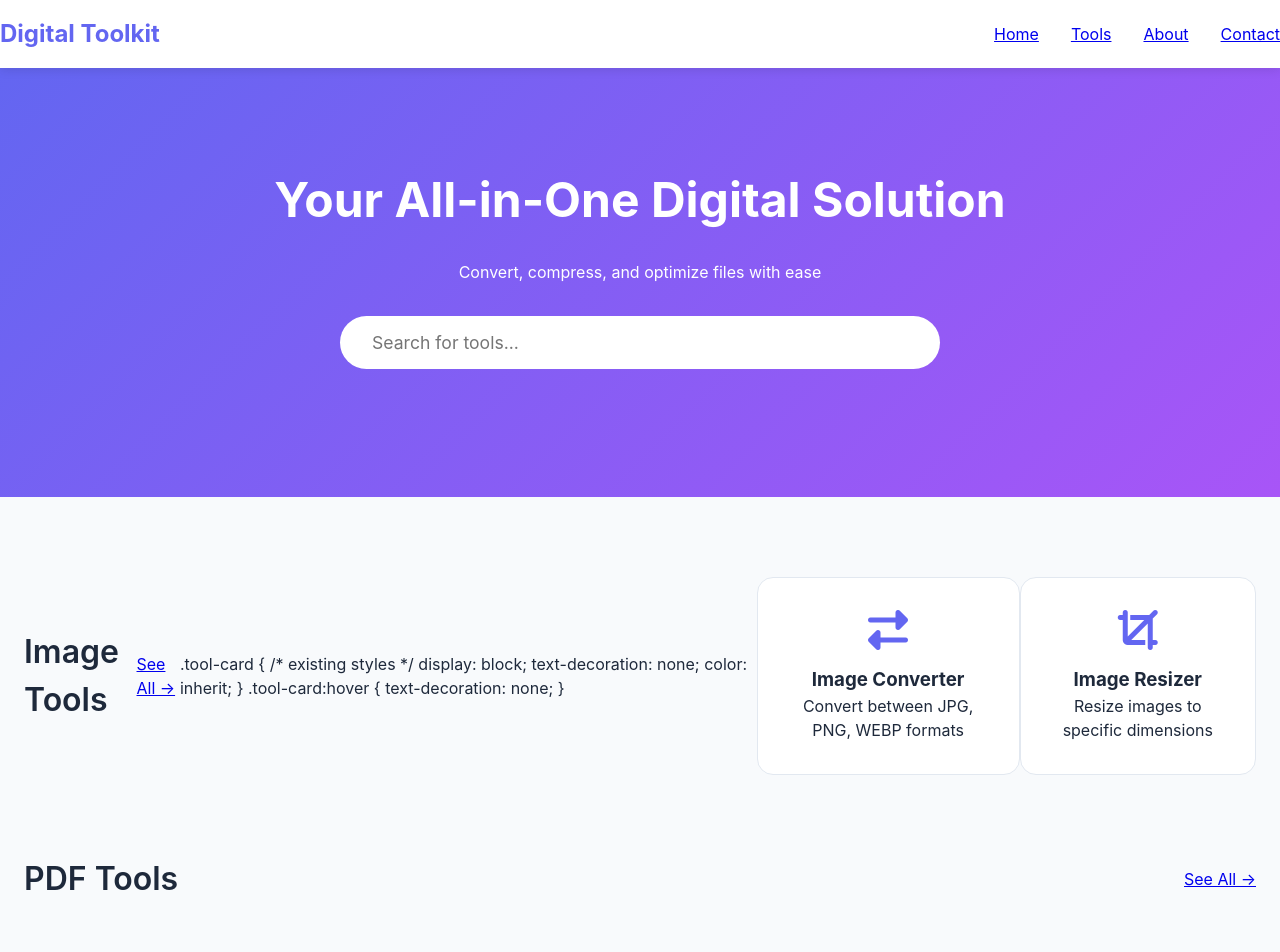
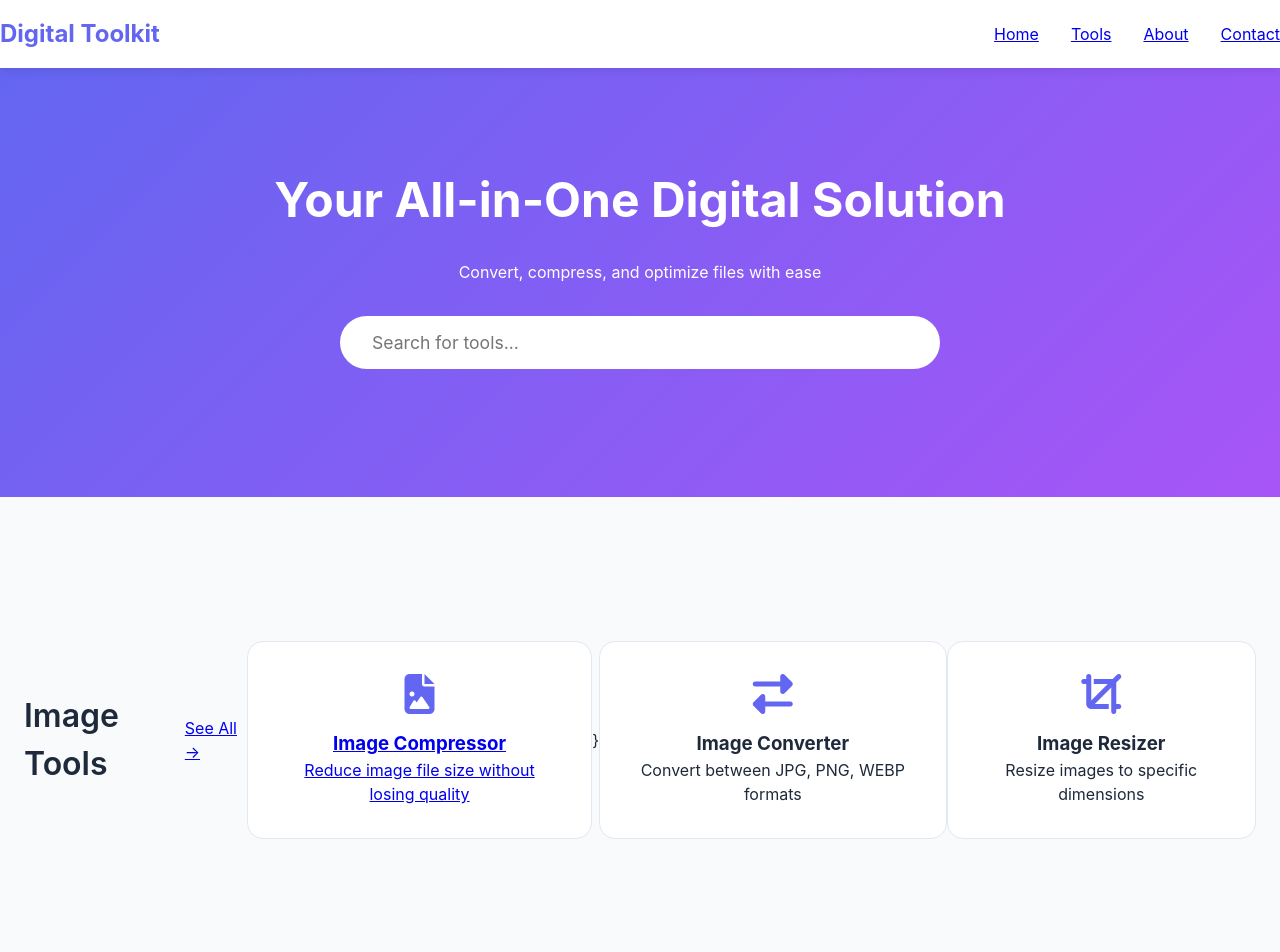
Before and after one commit to mrikram21/Tool, a plain HTML site: page index.html in a window 1280 px wide. Shown: the top 952 px of the page. Drawn offline with Linux system fonts and the light colour scheme.

Commit message:
Update index.html

```diff
--- a/index.html
+++ b/index.html
@@ -206,14 +206,13 @@
             <div class="category-header">
                 <h2 class="section-title">Image Tools</h2>
                 <a href="image-compress.html" class="btn">See All →</a>
-                  .tool-card {
-                         /* existing styles */
-                              display: block;
-                             text-decoration: none;
-                                   color: inherit;
-                                                  }
-                                  .tool-card:hover {
-                                 text-decoration: none;
+                  <div class="tools-grid">
+    <a href="/image-compressor.html" class="tool-card">
+        <i class="fas fa-file-image tool-icon"></i>
+        <h3>Image Compressor</h3>
+        <p>Reduce image file size without losing quality</p>
+      </a>
+       </div>
                                                      }
                 <div class="tool-card">
                     <i class="fas fa-exchange-alt tool-icon"></i>
```
